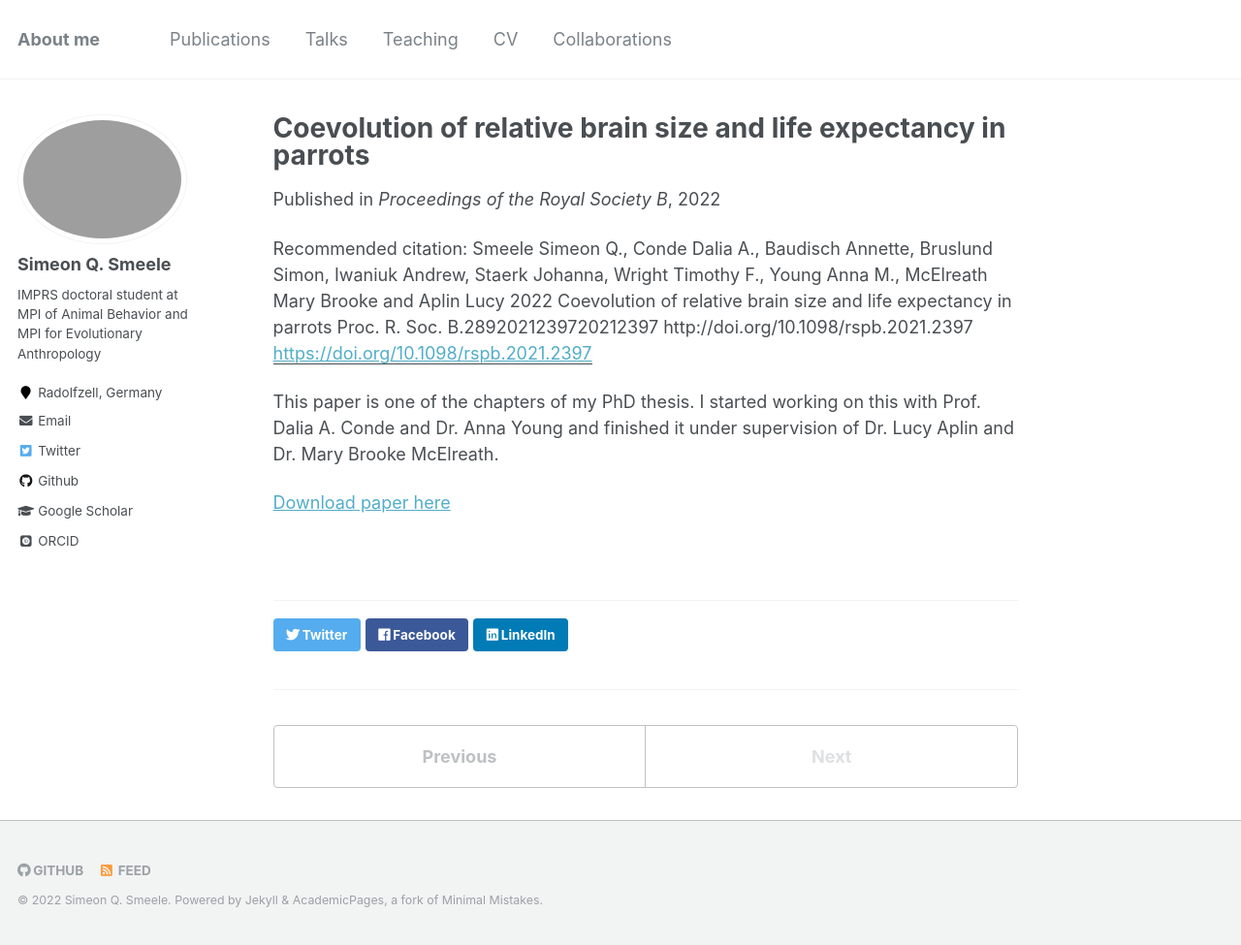
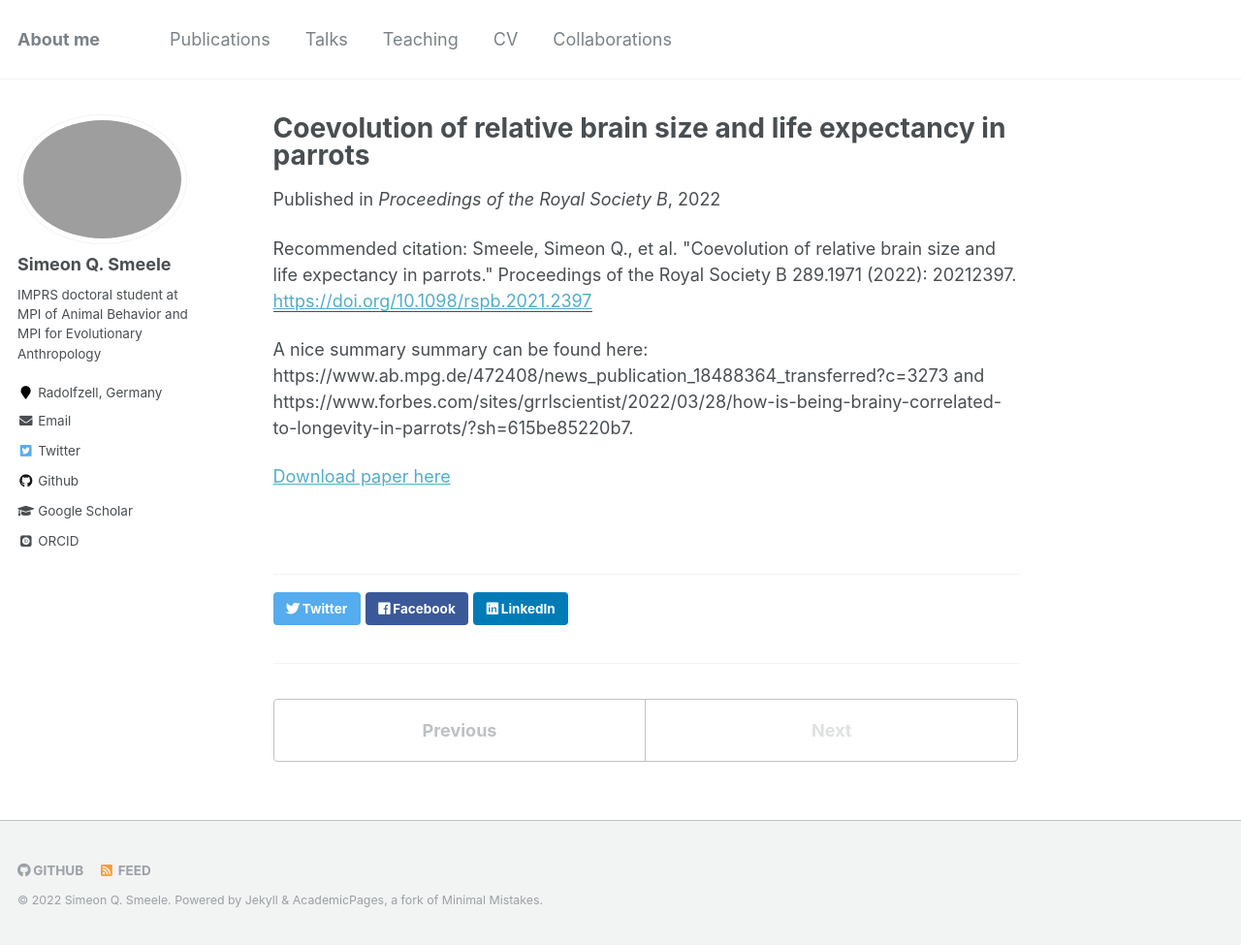
Before and after one commit to simeonqs/simeonqs.github.io, a Jekyll site: the page built from _publications/2022_smeele_royal_b.md, in a window 1280 px wide and 975 px high. Shown: the whole window at 97% size. Built offline with Jekyll 4.4.1, drawn with Linux system fonts in a browser that asks for light colours; some web fonts are replaced.

Commit message:
Adding links.

```diff
--- a/_publications/2022_smeele_royal_b.md
+++ b/_publications/2022_smeele_royal_b.md
@@ -2,14 +2,13 @@
 title: "Coevolution of relative brain size and life expectancy in parrots"
 collection: publications
 permalink: /publication/2022_smeele_royal_b
-excerpt: 'We used Bayesian survival trajectory analysis and structural equation models to estimate parrot life expectancy and show that increased relative brain size explains increased life expectancy across species..'
+excerpt: 'We used Bayesian survival trajectory analysis and structural equation models to estimate parrot life expectancy and show that increased relative brain size explains increased life expectancy across species.'
 date: 2022-03-23
 venue: 'Proceedings of the Royal Society B'
 paperurl: 'https://doi.org/10.1098/rspb.2021.2397'
-citation: 'Smeele Simeon Q., Conde Dalia A., Baudisch Annette, Bruslund Simon, Iwaniuk Andrew, Staerk Johanna, Wright Timothy F., Young Anna M., McElreath Mary Brooke and Aplin Lucy 2022 Coevolution of relative brain size and life expectancy in parrots Proc. R. Soc. B.2892021239720212397
-http://doi.org/10.1098/rspb.2021.2397'
+citation: 'Smeele, Simeon Q., et al. "Coevolution of relative brain size and life expectancy in parrots." Proceedings of the Royal Society B 289.1971 (2022): 20212397.'
 ---
 
-This paper is one of the chapters of my PhD thesis. I started working on this with Prof. Dalia A. Conde and Dr. Anna Young and finished it under supervision of Dr. Lucy Aplin and Dr. Mary Brooke McElreath.
+A nice summary summary can be found here: https://www.ab.mpg.de/472408/news_publication_18488364_transferred?c=3273 and https://www.forbes.com/sites/grrlscientist/2022/03/28/how-is-being-brainy-correlated-to-longevity-in-parrots/?sh=615be85220b7.
 
 [Download paper here](http://doi.org/10.1098/rspb.2021.2397)
```
